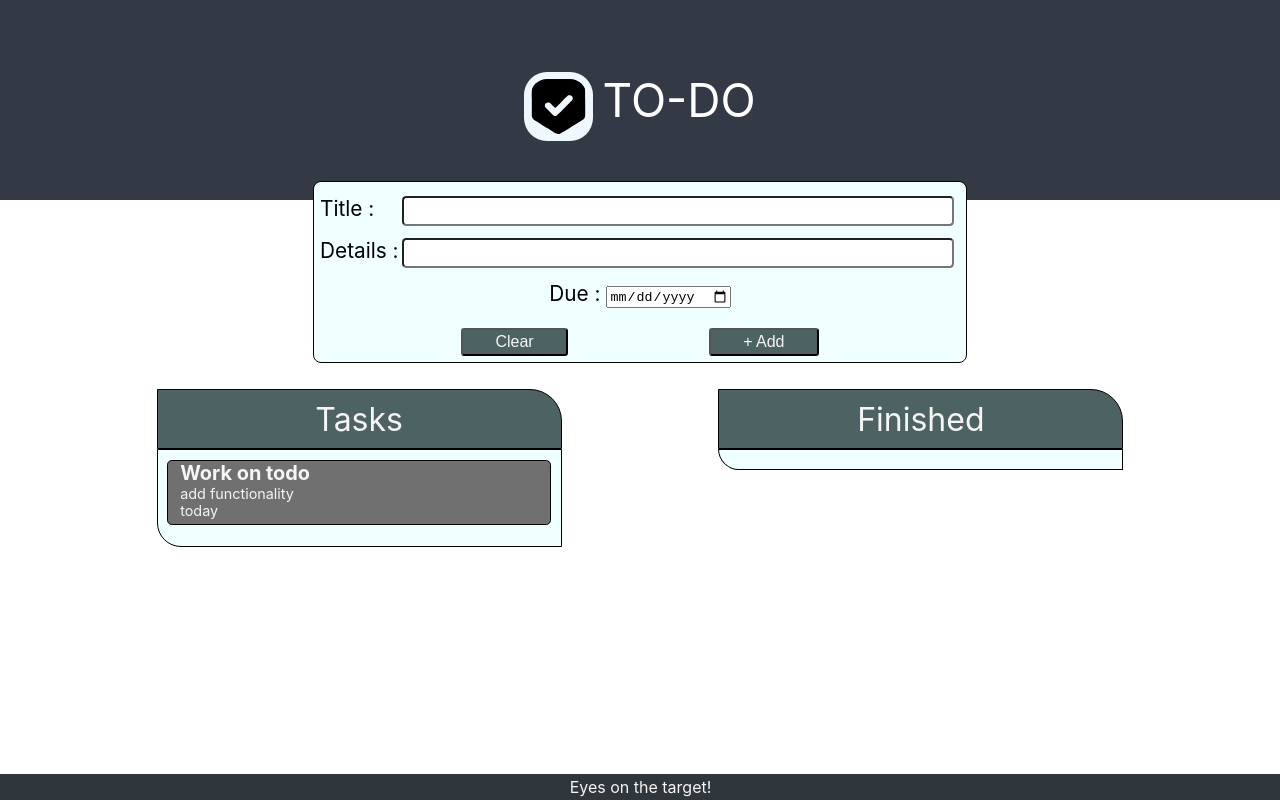
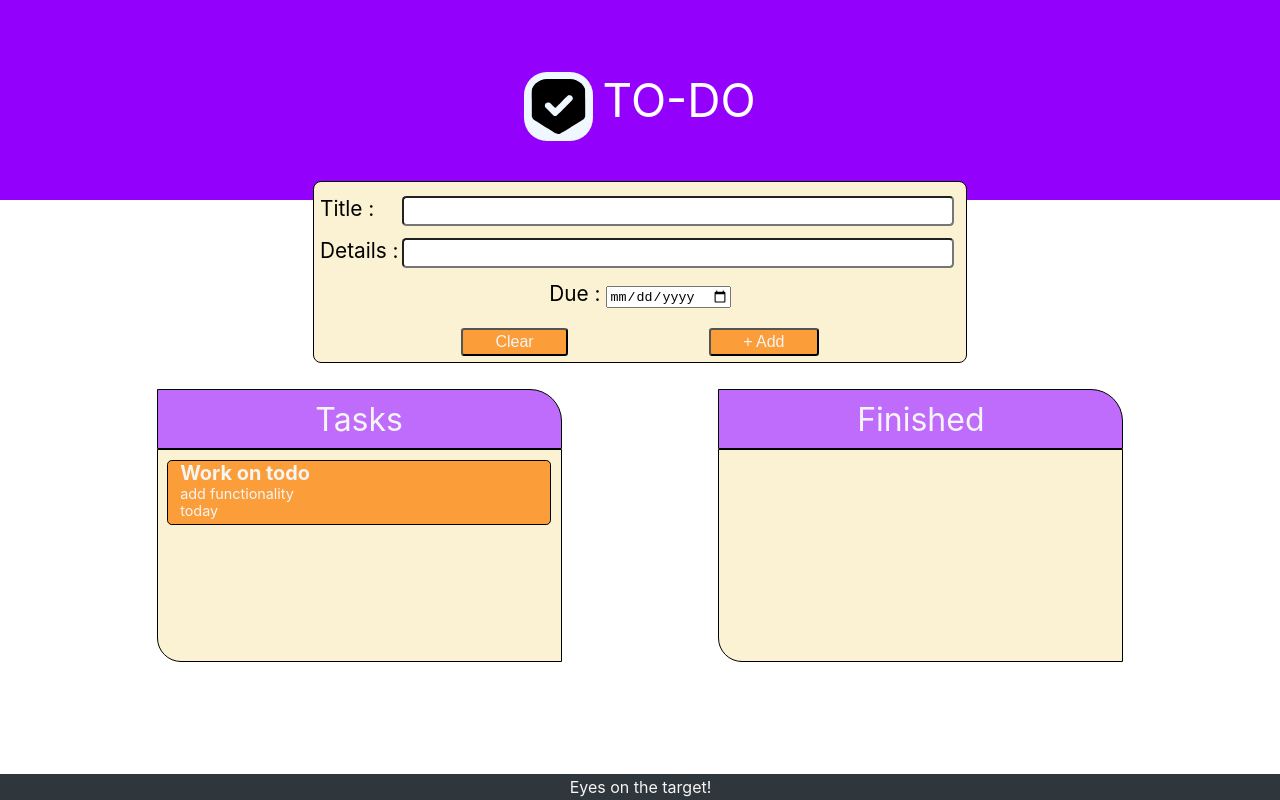
Before and after one commit to faizan-t09/to-do-app, a React (Create React App) app: page / in a window 1280 px wide. Built offline with nearby package versions, Linux system fonts and the light colour scheme.

Commit message:
Used only one use state to manage tasks

```diff
--- a/src/App.tsx
+++ b/src/App.tsx
@@ -6,12 +6,11 @@ import { taskType } from './interfaces/TaskInterface';
 
 function App() {
 
-  const [tasks,setTasks] = useState<taskType[]>([{id:1,title:"Work on todo",desc:"add functionality",due:"today"}]);
-  const [taskBin,setTaskBin] = useState<taskType[]>([]);
+  const [tasks,setTasks] = useState<taskType[]>([{id:1,title:"Work on todo",desc:"add functionality",due:"today",done:false}]);
 
   return (
     <div className="App">
-      <MainPage tasks={tasks} setTasks={setTasks} taskBin={taskBin} setTaskBin={setTaskBin}/>
+      <MainPage tasks={tasks} setTasks={setTasks}/>
     </div>
   );
 }
--- a/src/components/NewJob.tsx
+++ b/src/components/NewJob.tsx
@@ -8,7 +8,7 @@ interface NewJobProps{
 
 export const NewJob:React.FC<NewJobProps> = ({setTasks}:NewJobProps) => {
 
-  const [formData,setFormData] = useState<taskType>({id:0,title:"",desc:"",due:""})
+  const [formData,setFormData] = useState<taskType>({id:0,title:"",desc:"",due:"",done:false})
 
   const handleSubmit = (event:React.FormEvent) => {
     event.preventDefault();
@@ -16,7 +16,7 @@ export const NewJob:React.FC<NewJobProps> = ({setTasks}:NewJobProps) => {
       return;
     let randomId = Math.floor(Math.random()*1000)
     setTasks((prev)=>[...prev,{...formData,id:randomId}]);
-    setFormData({id:0,title:"",desc:"",due:""})
+    setFormData({id:0,title:"",desc:"",due:"",done:false})
   }
 
 
--- a/src/interfaces/TaskInterface.tsx
+++ b/src/interfaces/TaskInterface.tsx
@@ -3,4 +3,5 @@ export interface taskType {
     title:string;
     desc?:string;
     due?:string;
+    done:boolean
 }
--- a/src/module-css/Header.module.css
+++ b/src/module-css/Header.module.css
@@ -1,5 +1,5 @@
 .AppHeader {
-    background-color: #333945;
+    background-color: #9300fc;
     min-height: 25vh;
     display:flex;
     align-items: center;
--- a/src/module-css/List.module.css
+++ b/src/module-css/List.module.css
@@ -2,7 +2,7 @@
     position: relative;
     bottom:0.3em;
     padding: 0.3em;
-    background-color: rgb(77, 99, 99);
+    background-color: #bf6bfc;
     border: solid 1px black;
     max-width: 50vw;
     min-width: 30vw;
@@ -17,9 +17,11 @@
     position: relative;
     bottom:0.6em;
     margin-top: 0;
+    margin-bottom: 2em;
     padding: 0.6em;
-    background-color: azure;
+    background-color: #FBF1D3;
     border: solid 1px black;
     max-width: 50vw;
     border-radius: 0 0 0 1.5em;
+    min-height: 15vw;
 }
--- a/src/module-css/NewJob.module.css
+++ b/src/module-css/NewJob.module.css
@@ -4,7 +4,7 @@
     padding: 0.4em;
     margin: 0 auto 0 auto;
     bottom:1.2em;
-    background-color: azure;
+    background-color: #FBF1D3;
     border: solid 1px black;
     max-width: 50vw;
     border-radius: 0.5em;
@@ -34,7 +34,7 @@
     font-size: 1em;
     border-radius: 0.2em;
     padding: 0.2em 2em 0.2em 2em;
-    background-color: rgb(77, 99, 99);
+    background-color: #fb9d39;
     color: whitesmoke;
     cursor: pointer;
 }
--- a/src/module-css/Task.module.css
+++ b/src/module-css/Task.module.css
@@ -1,7 +1,7 @@
 .taskElement{
     border: solid 1px black;
     border-radius: 0.2em;
-    background-color: rgb(112, 112, 112);
+    background-color: #fb9d39;
     color: whitesmoke;
     justify-content: start;
     font-size: 1.5em;
--- a/src/pages/MainPage.tsx
+++ b/src/pages/MainPage.tsx
@@ -6,33 +6,46 @@ import { Footer } from "../components/Footer";
 
 import { taskType } from "../interfaces/TaskInterface";
 
-interface MainPageProps{
-  tasks:taskType[];
-  setTasks:( value:taskType[] | ((prev:taskType[])=>taskType[]))=>void;
-  taskBin:taskType[];
-  setTaskBin:( value:taskType[] | ((prev:taskType[])=>taskType[]))=>void;
+interface MainPageProps {
+  tasks: taskType[];
+  setTasks: (value: taskType[] | ((prev: taskType[]) => taskType[])) => void;
 }
 
-export const MainPage:React.FC<MainPageProps> = ({tasks,setTasks,taskBin,setTaskBin}:MainPageProps) => {
+export const MainPage: React.FC<MainPageProps> = ({
+  tasks,
+  setTasks,
+}: MainPageProps) => {
 
-  const deleteTask = (currTask:taskType) => {
-    setTaskBin((prev)=>{return [...prev,currTask]});
-    setTasks((prev)=>prev.filter((task)=>task.id!==currTask.id))
-  }
+  const markTaskDone = (currTask: taskType) => {
+    setTasks((prev) =>
+      prev.map((task) => {
+        if (task.id === currTask.id) {
+          task.done = true;
+        }
+        return task;
+      })
+    );
+  };
 
-  const undoDeleteTask = (currTask:taskType) => {
-    setTasks((prev)=>{return [...prev,currTask]});
-    setTaskBin((prev)=>prev.filter((task)=>task.id!==currTask.id))
-  }
+  const unmarkTaskDone = (currTask: taskType) => {
+    setTasks((prev) =>
+      prev.map((task) => {
+        if (task.id === currTask.id) {
+          task.done = false;
+        }
+        return task;
+      })
+    );
+  };
   return (
     <div>
       <Header />
-      <NewJob setTasks={setTasks}/>
-      <div style={{display:"flex",justifyContent:"space-evenly"}}>
-        <List onClick={deleteTask} title="Tasks" elements={tasks}/>
-        <List onClick={undoDeleteTask} title="Finished" elements={taskBin}/>
+      <NewJob setTasks={setTasks} />
+      <div style={{ display: "flex", justifyContent: "space-evenly" }}>
+        <List onClick={markTaskDone} title="Tasks" elements={tasks.filter((task)=>task.done===false)} />
+        <List onClick={unmarkTaskDone} title="Finished" elements={tasks.filter((task)=>task.done===true)} />
       </div>
-      <Footer/>
+      <Footer />
     </div>
   );
 };
```
